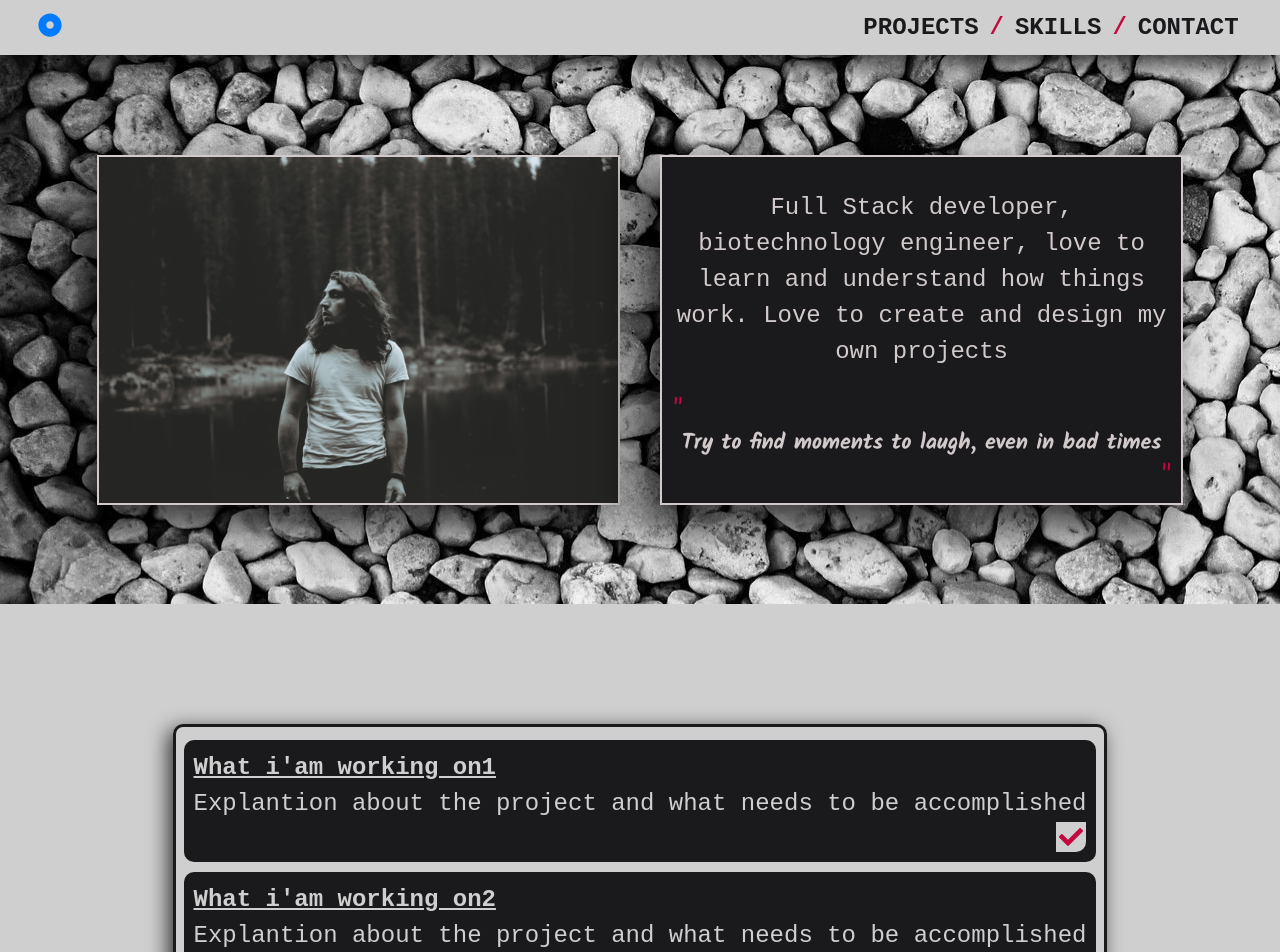
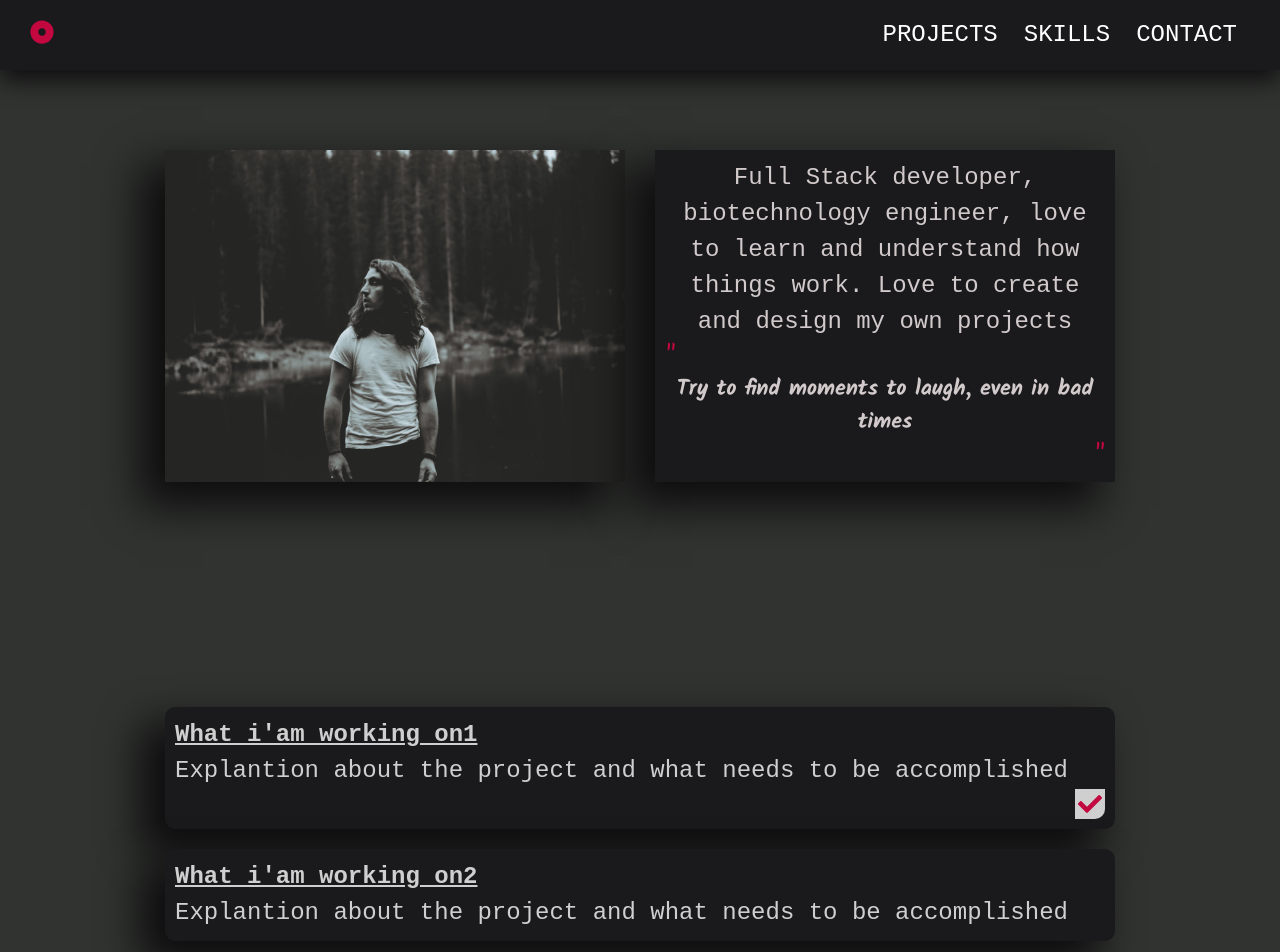
Before and after one commit to dolevizacson/portfolio, a React (Create React App) app: page / in a window 1280 px wide. Shown: the top 952 px of the page. Built offline with nearby package versions, Linux system fonts and the light colour scheme.

Commit message:
major design change

```diff
--- a/src/components/App.css
+++ b/src/components/App.css
@@ -1,18 +1,23 @@
 .app-container {
   display: flex;
-  flex-wrap: nowrap;
   flex-direction: column;
-  margin: 0 0;
-  padding-left: 0;
-  padding-right: 0;
+}
+
+.ui {
+  display: flex;
+  padding: 0 150px;
+}
+
+@media (max-width: 1000px) {
+  .ui {
+    padding: 0;
+  }
 }
 
 .ui-container {
   display: flex;
-  flex-wrap: nowrap;
   background-color: #1a1a1d;
   color: #d2caca;
-  border: solid #d2caca 2px;
   -webkit-box-shadow: -20px 20px 40px 5px rgba(0, 0, 0, 0.75);
   -moz-box-shadow: -20px 20px 40px 5px rgba(0, 0, 0, 0.75);
   box-shadow: -20px 20px 40px 5px rgba(0, 0, 0, 0.75);
@@ -20,19 +25,24 @@
 
 .ui-titles-container {
   display: flex;
-  flex-wrap: nowrap;
-  margin: auto;
-  padding: 1% 2%;
+  flex-direction: row;
+  justify-items: center;
+  padding: 0 15px;
   background-color: #1a1a1d;
-  border: solid #d2caca 2px;
   color: #d2caca;
   -webkit-box-shadow: -20px 20px 40px 5px rgba(0, 0, 0, 0.75);
   -moz-box-shadow: -20px 20px 40px 5px rgba(0, 0, 0, 0.75);
   box-shadow: -20px 20px 40px 5px rgba(0, 0, 0, 0.75);
-  width: 74vw;
-  height: 17vh;
 }
 
-.ui-titles-container img {
-  background-color: #d2caca;
+.ui-titles-container .container-title {
+  display: flex;
+  align-items: center;
+  padding: 15px;
 }
+
+.ui-titles-container .container-image {
+  padding: 5px;
+  height: 100px;
+  width: 100px;
+}
--- a/src/components/App.js
+++ b/src/components/App.js
@@ -24,12 +24,14 @@ const App = () => {
         <div>
           <div className="app-container">
             <AppNavbar />
+            <div className="ui">
               <Switch>
                 <Route path={homeRoute} exact component={Home} />
                 <Route path={projectsRoute} exact component={Projects} />
                 <Route path={skillsRoute} exact component={Skills} />
                 <Route path={contactRoute} exact component={Contact} />
               </Switch>
+            </div>
             <Footer />
           </div>
         </div>
--- a/src/components/AppNavbar.css
+++ b/src/components/AppNavbar.css
@@ -1,16 +1,15 @@
 .app-navbar {
   display: flex;
   flex-direction: column;
-  background-color: #cfcfcf;
-  height: 55px;
-  font-weight: bold;
+  background-color: #1a1a1d;
+  height: 70px;
 }
 
 .navbar-container {
   position: fixed;
   z-index: 1;
-  width: 100vw;
-  background-color: #cfcfcf;
+  width: 100%;
+  background-color: #1a1a1d;
 }
 
 .top-navbar {
@@ -18,8 +17,8 @@
   flex-direction: row;
   align-items: center;
   justify-content: space-between;
-  height: 55px;
-  padding: 0 3vw;
+  height: 70px;
+  padding: 0 30px;
   -webkit-box-shadow: 0px 10px 25px 0px rgba(0, 0, 0, 0.75);
   -moz-box-shadow: 0px 10px 25px 0px rgba(0, 0, 0, 0.75);
   box-shadow: 0px 10px 25px 0px rgba(0, 0, 0, 0.75);
@@ -37,19 +36,20 @@
   padding: 3px;
 }
 
-.navbar-link > a {
-  color: #1a1a1d;
-  text-decoration: none;
+.navbar-logo a {
+  color: #c3073f;
 }
 
-.app-navbar span {
-  color: #c3073f;
-  padding: 8px;
+.navbar-link > a {
+  color: white;
+  margin: 0 10px;
+  text-decoration: none;
 }
 
 .navbar-collapse-icon {
   display: flex;
   align-items: center;
+  color: white;
 }
 
 .navbar-collapse {
--- a/src/components/AppNavbar.js
+++ b/src/components/AppNavbar.js
@@ -34,11 +34,9 @@ class AppNavbar extends React.Component {
         <div className="navbar-link">
           <Link to={projectsRoute}>PROJECTS</Link>
         </div>
-        {!this.state.ShowIcon && <span>/</span>}
         <div className="navbar-link">
           <Link to={skillsRoute}>SKILLS</Link>
         </div>
-        {!this.state.ShowIcon && <span>/</span>}
         <div className="navbar-link">
           <Link to={contactRoute}>CONTACT</Link>
         </div>
--- a/src/components/Footer.css
+++ b/src/components/Footer.css
@@ -1,6 +1,6 @@
 .footer {
   background-color: #1a1a1d;
-  width: 100vw;
+  width: 100%;
   height: 150px;
   color: #d2caca;
 }
--- a/src/index.css
+++ b/src/index.css
@@ -1,5 +1,5 @@
 body {
-  background-color: #cfcfcf;
+  background-color: #313331;
   font-family: 'Courier New', Courier, monospace;
   font-size: 24px;
 }
--- a/src/scenes/home/components/CurrentlyWorking.css
+++ b/src/scenes/home/components/CurrentlyWorking.css
@@ -2,17 +2,14 @@
   padding: 15vh 0;
   display: flex;
   justify-content: center;
+  flex: 1;
 }
 
 .task-list-container {
   display: flex;
   flex-direction: column;
-  border: solid #1a1a1d 3px;
-  padding: 8px;
-  border-radius: 10px;
-  -webkit-box-shadow: -5px 5px 20px 0px rgba(0, 0, 0, 0.75);
-  -moz-box-shadow: -5px 5px 20px 0px rgba(0, 0, 0, 0.75);
-  box-shadow: -5px 5px 20px 0px rgba(0, 0, 0, 0.75);
+  flex: 1;
+  padding: 15px;
 }
 
 .task-container {
@@ -24,7 +21,10 @@
   color: #cfcfcf;
   border-radius: 10px;
   padding: 10px;
-  margin: 5px 0;
+  margin: 10px 0;
+  -webkit-box-shadow: -20px 20px 40px 5px rgba(0, 0, 0, 0.75);
+  -moz-box-shadow: -20px 20px 40px 5px rgba(0, 0, 0, 0.75);
+  box-shadow: -20px 20px 40px 5px rgba(0, 0, 0, 0.75);
 }
 
 .task-container-header {
--- a/src/scenes/home/index.css
+++ b/src/scenes/home/index.css
@@ -1,33 +1,37 @@
 .home {
   display: flex;
-  flex-wrap: nowrap;
   flex-direction: column;
 }
 
 .home-about {
   display: flex;
-  flex-wrap: nowrap;
   flex-direction: column;
-  background-image: url('/blackWhiteTiles.jpg');
 }
 
 .home-on-picture {
   display: flex;
-  flex-wrap: nowrap;
   flex-direction: row;
   justify-content: center;
-  padding: 8vh 6vw;
-  margin: 2vw 0;
+  padding: 10vh 0;
 }
 
 .home-on-picture > div {
   flex: 1;
-  padding: 10px 20px;
+  padding: 0 15px;
+}
+
+@media (max-width: 1000px) {
+  .home-on-picture {
+    flex-direction: column;
+  }
+  .home-on-picture > div {
+    flex: 1;
+    padding: 15px 10px;
+  }
 }
 
 .home-currently-working {
   display: flex;
-  flex-wrap: nowrap;
   justify-content: center;
   align-items: center;
 }
--- a/src/scenes/skills/components/Methodology.css
+++ b/src/scenes/skills/components/Methodology.css
@@ -1,3 +1,7 @@
+.methodology-ui-container {
+  margin: 10px 15px;
+}
+
 .card {
   color: #d2caca;
   background-color: #1a1a1d;
--- a/src/scenes/skills/components/MethodologyList.js
+++ b/src/scenes/skills/components/MethodologyList.js
@@ -1,14 +1,9 @@
 import React from 'react';
-import { Row } from 'reactstrap';
 
 import './Methodology.css';
 
 const MethodologyList = props => {
-  return (
-    <div>
-      <Row>{props.content}</Row>
-    </div>
-  );
+  return <>{props.content}</>;
 };
 
 export default MethodologyList;
--- a/src/scenes/skills/index.css
+++ b/src/scenes/skills/index.css
@@ -1,23 +1,23 @@
 .skills {
   display: flex;
-  flex-wrap: nowrap;
-  flex-direction: column;
-  background-image: url('/blackWhiteTiles.jpg');
 }
 
 .skills-skillsList {
   display: flex;
-  flex-wrap: nowrap;
   flex-direction: column;
-  justify-content: center;
-  align-items: center;
-  padding: 8vh 3vw;
+  flex: 1;
+  padding: 10vh 0;
 }
 
 .Methodology-list {
-  padding: 3% 15%;
+  display: flex;
+  flex-direction: row;
+  flex: 1;
+  margin: 10px 0;
 }
+
 h2,
 h4 {
   font-weight: bold;
+  font-size: 40px;
 }
--- a/src/scenes/skills/index.js
+++ b/src/scenes/skills/index.js
@@ -19,9 +19,9 @@ class Skills extends React.Component {
   createMethodologyList = () => {
     return this.state.skillsList.map(methodology => {
       return (
-        <Col key={methodology.key}>
         <div
-            className="methodology ui-container"
+          key={methodology.key}
+          className="methodology-ui-container"
           onClick={() => {
             this.setState({
               skillsList: this.state.skillsList.filter(
@@ -65,7 +65,6 @@ class Skills extends React.Component {
             )}
           </Card>
         </div>
-        </Col>
       );
     });
   };
@@ -74,27 +73,21 @@ class Skills extends React.Component {
     return (
       <div className="skills">
         <div className="skills-skillsList">
-          <Row>
           <div className="ui-titles-container">
-              <Row>
-                <Col xs="2">
+            <div className="container-image">
               <img
                 className="rounded"
                 src="/skillsTitleImage.png"
                 alt="stone-stack"
               />
-                </Col>
-                <Col>
+            </div>
+            <div className="container-title">
               <h2>Technology Stack And Stuff</h2>
-                </Col>
-              </Row>
             </div>
-          </Row>
-          <Row>
+          </div>
           <div className="Methodology-list">
             <MethodologyList content={this.createMethodologyList()} />
           </div>
-          </Row>
         </div>
       </div>
     );
```
Lines whose indentation alone changed are shown as unchanged.
